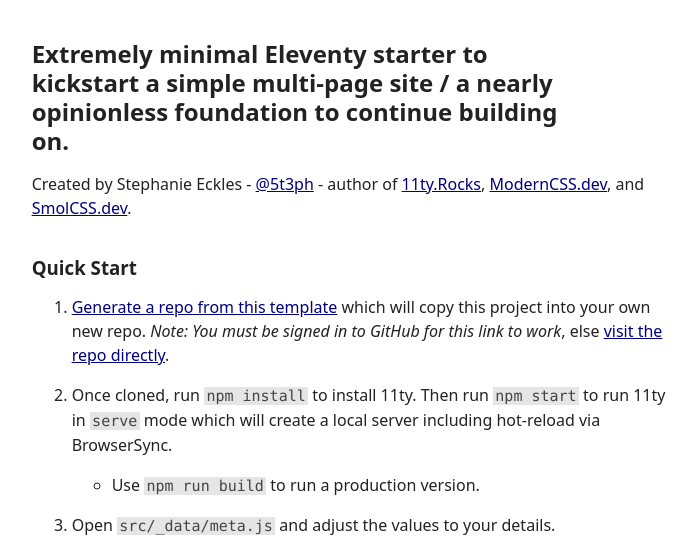
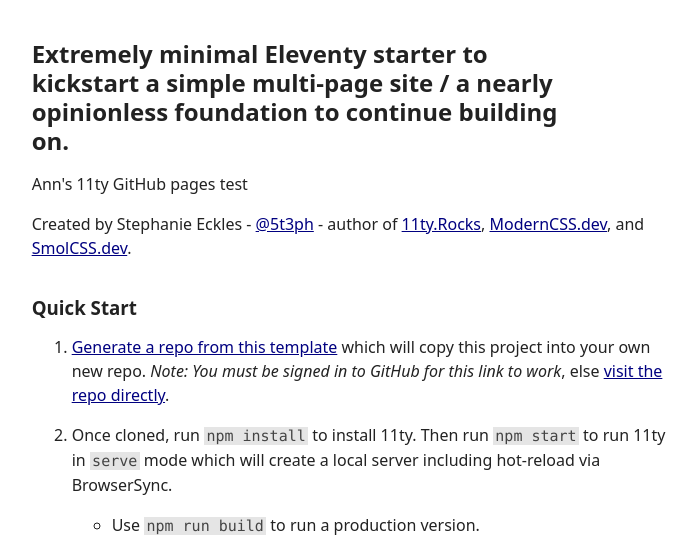
Before and after one commit to agvbergin/11ty-github-pages, an Eleventy site: page src/index.md in a window 1280 px wide. Shown: the part 206-756 px from the top of the page, without its empty margins (288-984 px from the left). Built offline with nearby package versions, Linux system fonts and the light colour scheme; Eleventy itself is replaced by a stand-in of ours; files that its build step writes are made by us from their sources; no server answers.

Commit message:
Make text change

```diff
--- a/src/index.md
+++ b/src/index.md
@@ -4,6 +4,8 @@
 ---
 
 ## {{ meta.siteDescription }}
+
+Ann's 11ty GitHub pages test
 
 Created by Stephanie Eckles - [@5t3ph](https://twitter.com/5t3ph) - author of [11ty.Rocks](https://11ty.rocks), [ModernCSS.dev](https://moderncss.dev), and [SmolCSS.dev](https://smolcss.dev).
 
```
